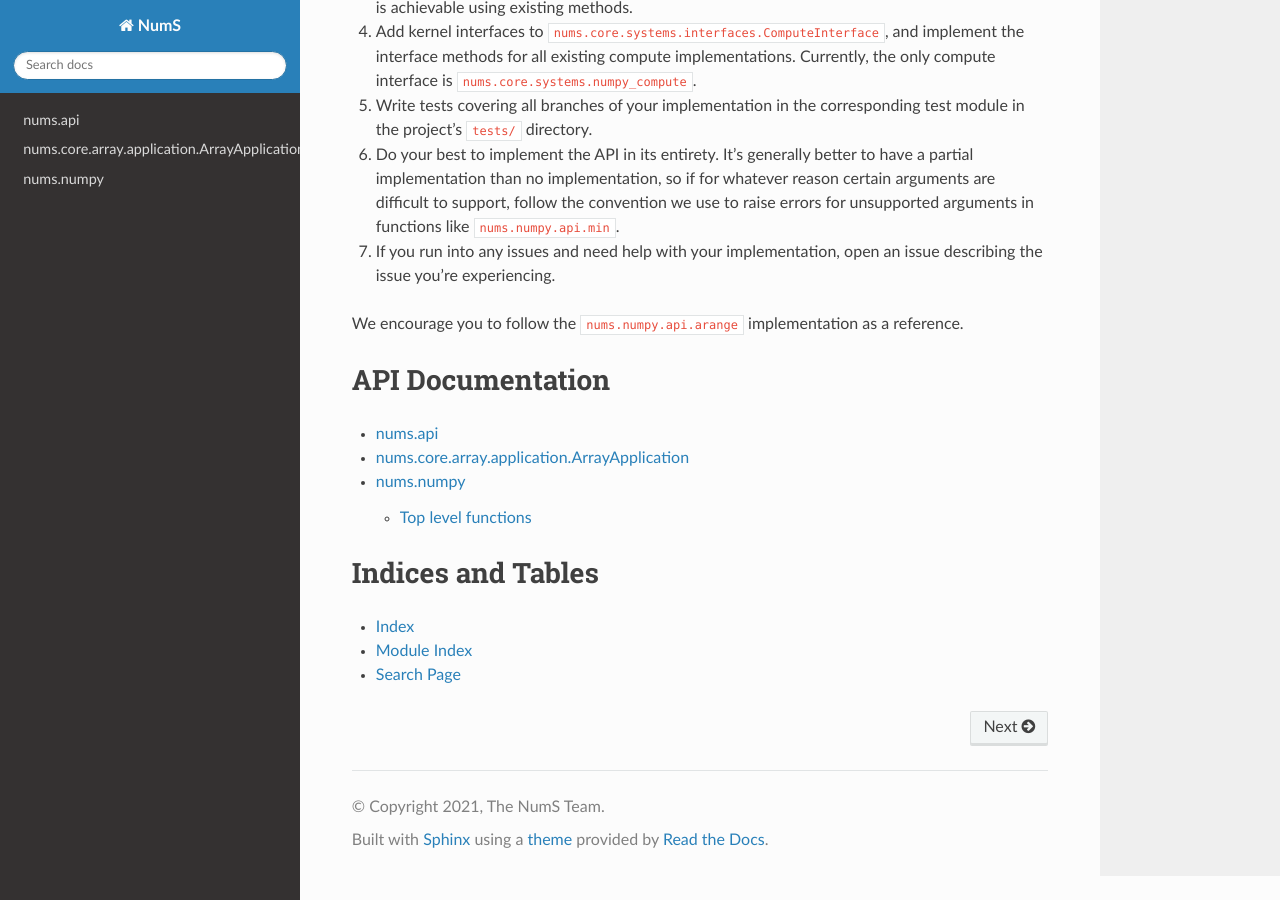
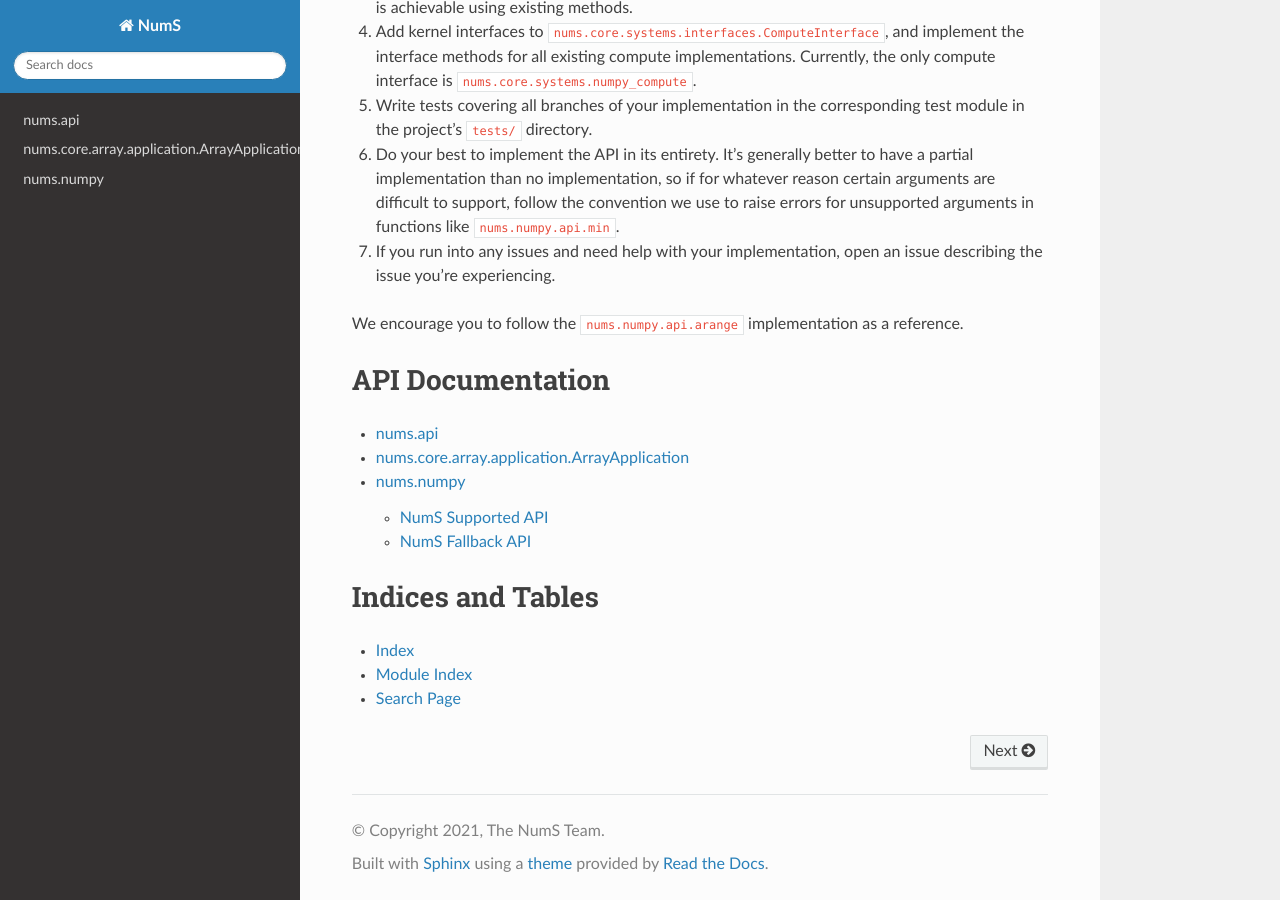
Before and after one commit to nums-project/nums, a Sphinx documentation site: the page built from docs/source/index.rst, in a window 1280 px wide and 900 px high, scrolled down 4683 px. Built offline with Sphinx 7.4.7 and the Read the Docs theme 2.0.0, drawn with Linux system fonts in a browser that asks for light colours.

Commit message:
add fallback to numpy.rst

```diff
--- a/docs/source/numpy.rst
+++ b/docs/source/numpy.rst
@@ -5,8 +5,8 @@ Functions in the ``nums.numpy`` module.
 
 .. currentmodule:: nums.numpy
 
-Top level functions
-~~~~~~~~~~~~~~~~~~~
+NumS Supported API
+~~~~~~~~~~~~~~~~~~
 
 .. autosummary::
    :toctree: generated/
@@ -14,3 +14,11 @@ Top level functions
    diag
    trace
    top_k
+
+NumS Fallback API
+~~~~~~~~~~~~~~~~~
+
+.. autosummary::
+   :toctree: generated/
+
+   nan_to_num
```
